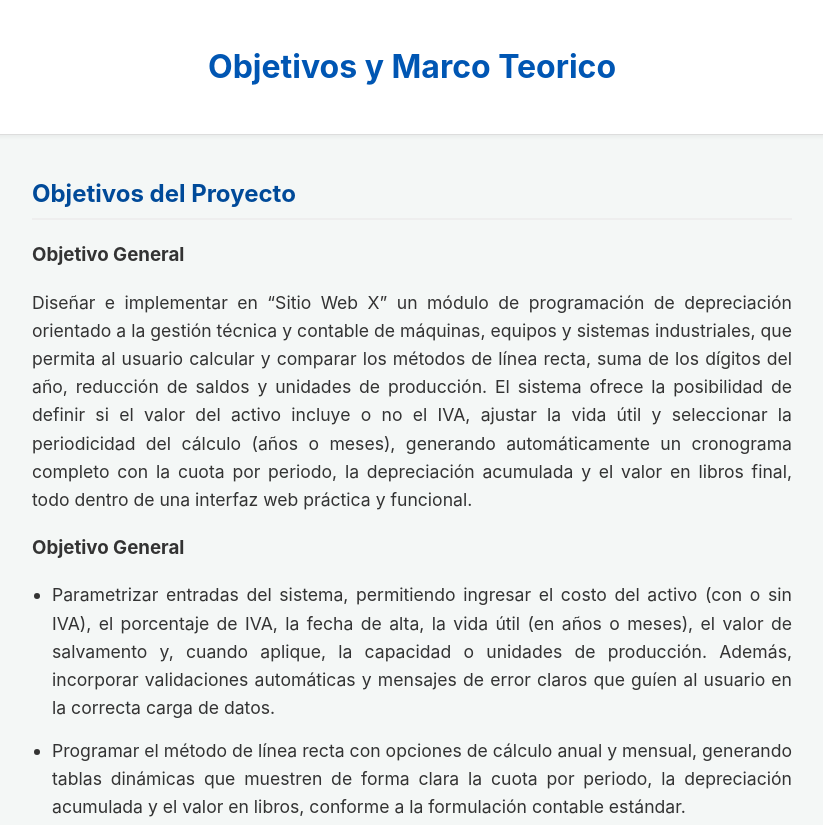
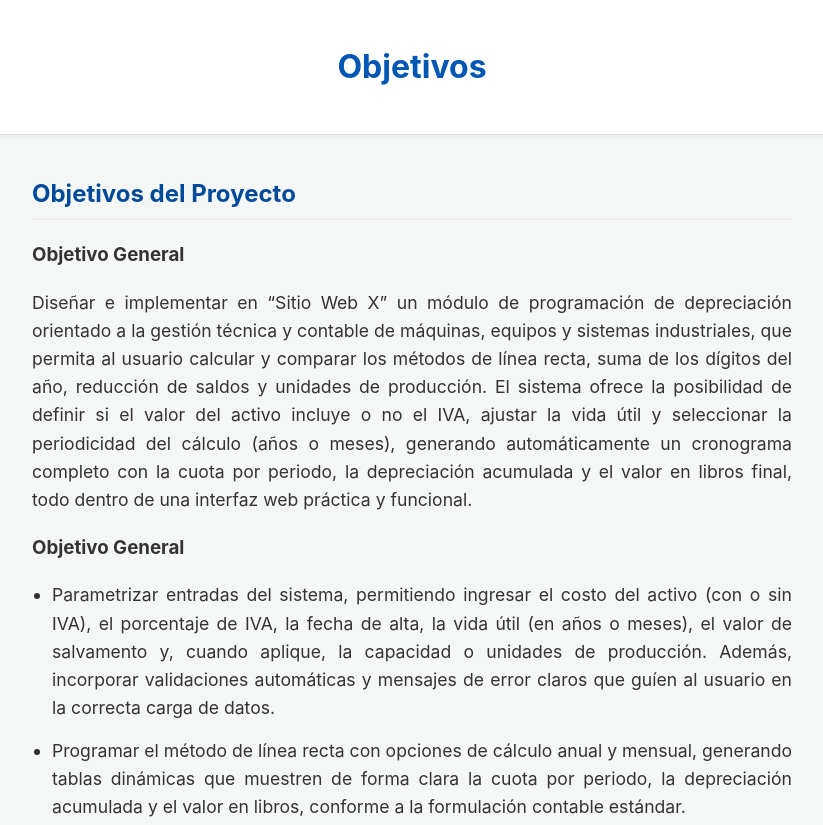
Before and after one commit to pdiaz2061/CalculadoraDepreciacion, a website: page public/objetivos.html in a window 1280 px wide. Shown: the top 825 px of the page, without its empty margins (228-1051 px from the left). Drawn offline with Linux system fonts and the light colour scheme.

Commit message:
Change header title from 'Objetivos y Marco Teorico' to 'Objetivos'

```diff
--- a/public/objetivos.html
+++ b/public/objetivos.html
@@ -8,7 +8,7 @@
 </head>
 <body>
   <header class="center">
-    <h1>Objetivos y Marco Teorico</h1>
+    <h1>Objetivos</h1>
   </header>
 
   <main>
```
